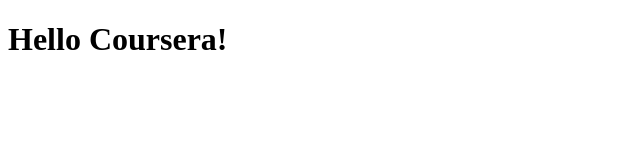
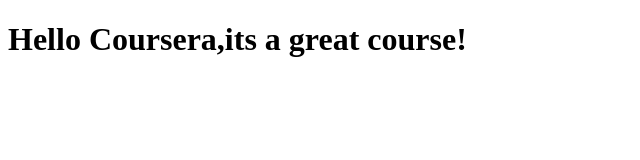
Before and after one commit to Dena90/coursera-test, a plain HTML site: page site/index.html in a window 1280 px wide. Shown: the whole page, without its empty margins (0-640 px from the left). Drawn offline with Linux system fonts and the light colour scheme.

Commit message:
small addition to our page content.

```diff
--- a/site/index.html
+++ b/site/index.html
@@ -4,7 +4,7 @@
 	<title>Hello Coursera</title>
 </head>
 <body>
-<h1>Hello Coursera!</h1>
+<h1>Hello Coursera,its a great course!</h1>
 
 </body>
 </html>
```
